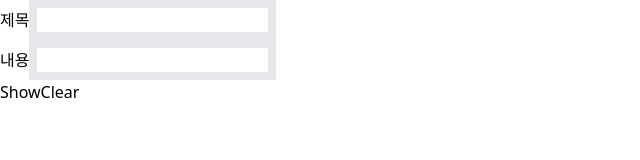
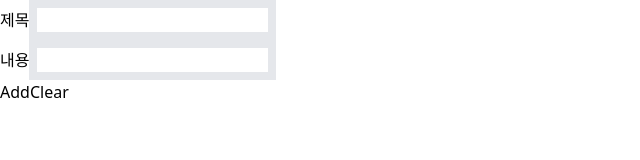
Before and after one commit to beomsu1/r01, a React (Create React App) app: page / in a window 1280 px wide. Shown: the top 160 px of the page, without its empty margins (0-640 px from the left). Built offline with nearby package versions, Linux system fonts and the light colour scheme; the HTML template or start-up script is replaced by a standard one.

Commit message:
0629 React Todo add , delete

```diff
--- a/src/App.js
+++ b/src/App.js
@@ -1,3 +1,4 @@
+import Todo from "./components/todo";
 import TodoInput from "./components/todo/TodoInput";
 import ZCounter from "./components/zcounter";
 import SampleLayout from "./layout/SampleLayout";
@@ -7,7 +8,7 @@
 function App() {
   return (
   <div>
-    <TodoInput></TodoInput>
+    <Todo></Todo>
     </div>
   );
 }
--- a/src/components/todo/TodoInput.js
+++ b/src/components/todo/TodoInput.js
@@ -1,12 +1,14 @@
 import { useState } from "react";
+
+let tno = 1
 
 // 깨끗한 코드
 const initState = {title:'' , content:''}
 
-const TodoInput = () => {
+const TodoInput = ({addTodo}) => {
 
     // 재사용 하고 싶어서 initState 라고 만들고 따로 분리
-    const [obj,setObj] = useState(initState)
+    const [obj,setObj] = useState({...initState})
 
     const handleChange = (e) => {
         // const prop = e.target.name
@@ -20,8 +22,14 @@
     }
 
     // show를 누르면 로그창에 obj
-    const handleShow = () => {
+    const handleAdd = () => {
         console.log(obj)
+
+        // add 를 누르면 obj를 펴서 집어넣고 tno는 하나 증가
+        addTodo({...obj, tno:tno++})
+
+        // 추가하고 초기화 값으로 돌리기
+        setObj({...initState})
     }
 
     // claer
@@ -51,8 +59,8 @@
                 onChange={handleChange}/>
             </div>
             <div>
-            <button onClick={handleShow}>
-                Show
+            <button onClick={handleAdd}>
+                Add
             </button>
             <button onClick={handleClear}>Clear</button>
             </div>
--- /dev/null
+++ b/src/components/todo/TodoList.js
@@ -0,0 +1,18 @@
+const TodoList = ({arr , removeFn}) => {
+
+    return (
+        <div>
+            <ul>
+                {/* arr 배열의 각 요소를 <li>Todo</li>를 생성하고 ul태그 안에 넣어서 목록형태로 표시 */}
+                {arr.map(todo =>
+                <li className="m-3 text-3xl p-3"key={todo.tno}>{todo.tno} - {todo.title}
+                <button className="bg-red-200"
+                onClick={() => removeFn(todo.tno)}
+                >DEL</button>
+                </li>)}
+            </ul>
+        </div>
+     );
+}
+
+export default TodoList;
--- /dev/null
+++ b/src/components/todo/index.js
@@ -0,0 +1,31 @@
+import { useState } from "react";
+import TodoInput from "./TodoInput";
+import TodoList from "./TodoList";
+
+const Todo = () => {
+
+    const [todoArr, setTodoArr] = useState([])
+
+    const addTodo = (newTodo) => {
+        console.log("add todo" , newTodo)
+
+        // ...todoArr 배열을 복사해서 newTodo를 추가한 배열 생성 -> setTodoArr 을 통해서 상태 업데이트
+        setTodoArr([...todoArr,newTodo])
+    }
+
+    const remove = (tno) => {
+        console.log("removeTodo" , tno)
+
+        // todoArr 배열에서 tno와 일치하지 않는 todo.tno값을 가진 요소만 남긴 새로운 배열 생성
+        setTodoArr(todoArr.filter((todo) => todo.tno !== tno))
+    }
+
+    return (
+        <div>
+            <TodoInput addTodo={addTodo}></TodoInput>
+            <TodoList arr={todoArr} removeFn={remove}></TodoList>
+        </div>
+     );
+}
+
+export default Todo;
```
